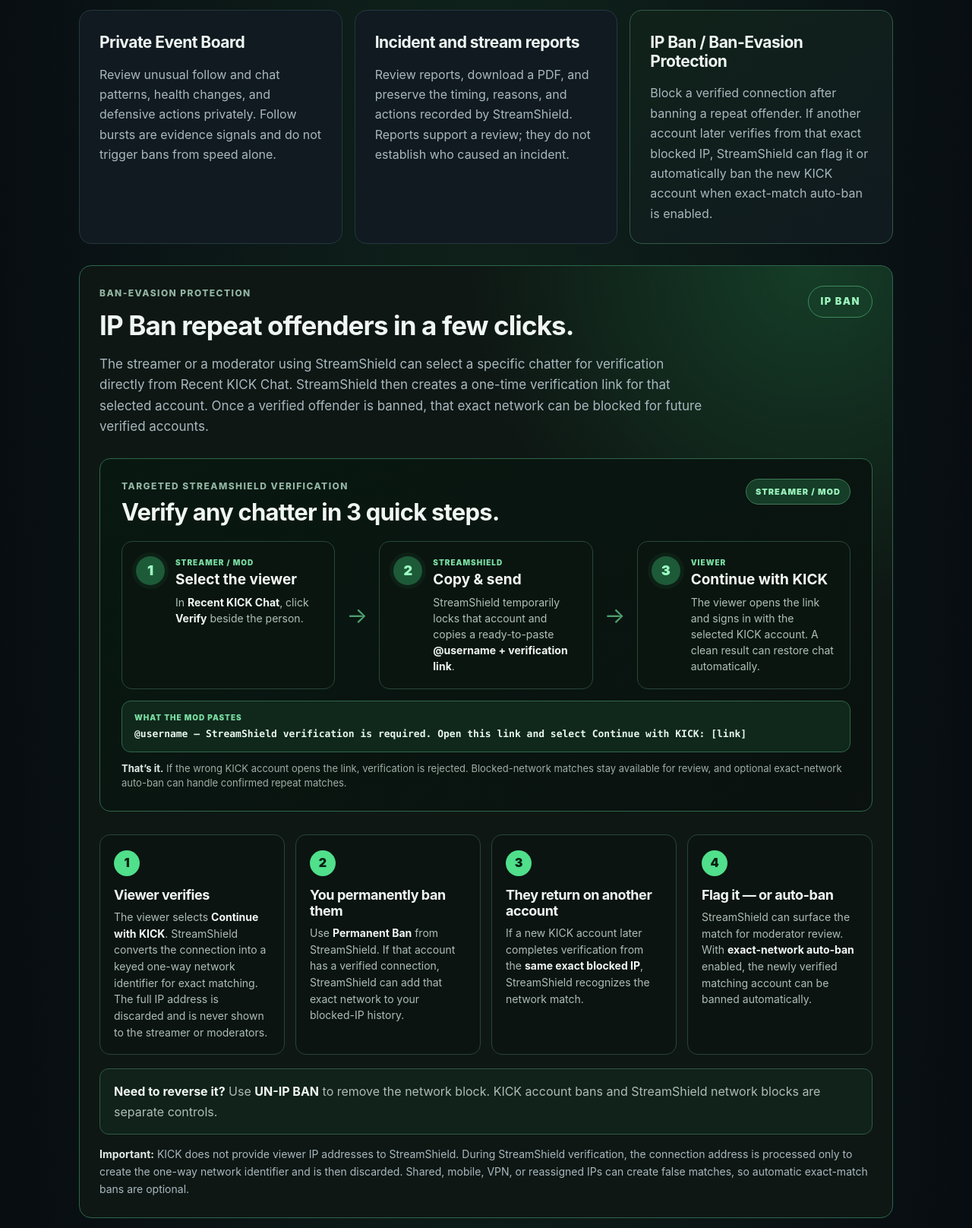
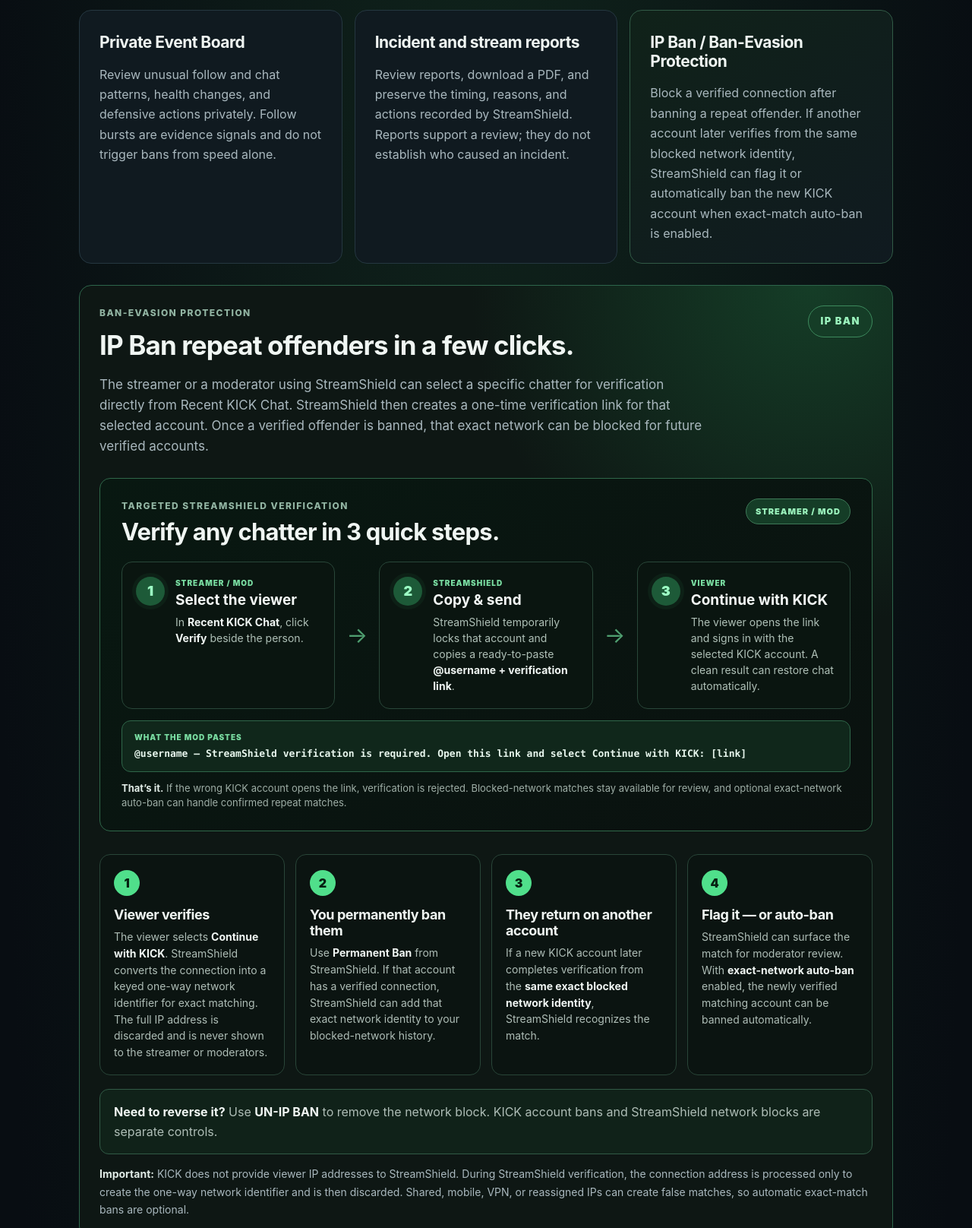
Before and after one commit to jamesfxq-jpg/streamshield-protection, a plain HTML site: page index.html in a window 1280 px wide. Shown: the part 1214-2830 px from the top of the page at 76% size. Drawn offline with Linux system fonts and the light colour scheme.

Commit message:
Align public IP-ban wording with hash-only network identity

```diff
--- a/index.html
+++ b/index.html
@@ -32,7 +32,7 @@
 <article class="card"><h3>Recovery Center</h3><p>Undo the latest supported moderation action. Network blocks have their own <strong>UN-IP BAN</strong> control; removing a network block does not unban an already banned KICK account.</p></article>
 <article class="card"><h3>Private Event Board</h3><p>Review unusual follow and chat patterns, health changes, and defensive actions privately. Follow bursts are evidence signals and do not trigger bans from speed alone.</p></article>
 <article class="card"><h3>Incident and stream reports</h3><p>Review reports, download a PDF, and preserve the timing, reasons, and actions recorded by StreamShield. Reports support a review; they do not establish who caused an incident.</p></article>
-<article class="card ip-card"><h3>IP Ban / Ban-Evasion Protection</h3><p>Block a verified connection after banning a repeat offender. If another account later verifies from that exact blocked IP, StreamShield can flag it or automatically ban the new KICK account when exact-match auto-ban is enabled.</p></article>
+<article class="card ip-card"><h3>IP Ban / Ban-Evasion Protection</h3><p>Block a verified connection after banning a repeat offender. If another account later verifies from the same blocked network identity, StreamShield can flag it or automatically ban the new KICK account when exact-match auto-ban is enabled.</p></article>
 </div>
 </section>
 <section id="ip-ban" class="section card ip-ban-section" aria-labelledby="ip-ban-title">
@@ -69,8 +69,8 @@
 </div>
 <div class="ip-flow" aria-label="How StreamShield IP Ban works">
 <article class="ip-step"><span class="ip-step-number">1</span><div><h3>Viewer verifies</h3><p>The viewer selects <strong>Continue with KICK</strong>. StreamShield converts the connection into a keyed one-way network identifier for exact matching. The full IP address is discarded and is never shown to the streamer or moderators.</p></div></article>
-<article class="ip-step"><span class="ip-step-number">2</span><div><h3>You permanently ban them</h3><p>Use <strong>Permanent Ban</strong> from StreamShield. If that account has a verified connection, StreamShield can add that exact network to your blocked-IP history.</p></div></article>
-<article class="ip-step"><span class="ip-step-number">3</span><div><h3>They return on another account</h3><p>If a new KICK account later completes verification from the <strong>same exact blocked IP</strong>, StreamShield recognizes the network match.</p></div></article>
+<article class="ip-step"><span class="ip-step-number">2</span><div><h3>You permanently ban them</h3><p>Use <strong>Permanent Ban</strong> from StreamShield. If that account has a verified connection, StreamShield can add that exact network identity to your blocked-network history.</p></div></article>
+<article class="ip-step"><span class="ip-step-number">3</span><div><h3>They return on another account</h3><p>If a new KICK account later completes verification from the <strong>same exact blocked network identity</strong>, StreamShield recognizes the match.</p></div></article>
 <article class="ip-step"><span class="ip-step-number">4</span><div><h3>Flag it — or auto-ban</h3><p>StreamShield can surface the match for moderator review. With <strong>exact-network auto-ban</strong> enabled, the newly verified matching account can be banned automatically.</p></div></article>
 </div>
 <div class="ip-ban-actions">
@@ -88,7 +88,7 @@
 </ol>
 <p class="mini">Already using an earlier beta? Close it before running the Beta 11 installer, then reconnect KICK and rerun the check.</p>
 <div class="notice"><p><strong>Windows publisher notice:</strong> this beta is not yet commercially code signed. If Windows blocks installation, leave system security protections enabled and contact the person who supplied your beta access.</p></div>
-<details class="release-details"><summary>Download details and release verification</summary><p class="mini">File: <span class="code">StreamShield-Protection-0.6.0-beta.11-Windows.zip</span><br>Version: <strong>0.6.0-beta.11</strong></p><p class="mini">SHA-256: <span class="code" id="release-sha256">7c982c9c47d616a8a25c6761e95c706f0b166a1da4cbf2bc563caeabd48f8358</span></p><p><a href="/release.json">View release metadata</a></p></details>
+<details class="release-details"><summary>Download details and release verification</summary><p class="mini">File: <span class="code">StreamShield-Protection-0.6.0-beta.11-Windows.zip</span><br>Version: <strong>0.6.0-beta.11</strong></p><p class="mini">SHA-256: <span class="code" id="release-sha256">6a2952e8d13d688f9bed05ea8c467e251d6dbf6ffde3b705728040719a065b57</span></p><p><a href="/release.json">View release metadata</a></p></details>
 </section>
 <section id="use" class="section card" aria-labelledby="use-title"><div class="eyebrow">While you stream</div><h2 id="use-title">A practical routine.</h2>
 <ul class="list">
@@ -101,7 +101,7 @@
 </ul></section>
 <section class="section grid two" aria-label="Status and network protection guidance">
 <div class="card"><div class="eyebrow">Health guide</div><h2>Read each check.</h2><p><span class="status">READY</span> The checks shown in the app have passed.</p><p><span class="status warning">PENDING / DEGRADED</span> An event, live signal, connection, or required service still needs attention.</p><p><span class="status error">SUSPICIOUS ACTIVITY</span> Review the activity and reasons before taking action.</p><p class="mini">A healthy connection confirms monitoring availability. It does not guarantee that every abusive action will be detected or stopped.</p></div>
-<div class="card"><div class="eyebrow">Optional network protection</div><h2>Exact matches need context.</h2><p>Only people who use StreamShield’s verification flow can provide a verified connection record. KICK does not supply viewer IPs to StreamShield.</p><p>Public IP addresses can be shared or reassigned. With the separate exact-match auto-ban setting enabled, a newly verified account matching a blocked IP can be banned. Review possible false positives.</p><p>Targeted verification also uses a random first-party browser token. A token match is a moderator review signal by default; it is not a permanent device identity.</p></div>
+<div class="card"><div class="eyebrow">Optional network protection</div><h2>Exact matches need context.</h2><p>Only people who use StreamShield’s verification flow can provide a verified connection record. KICK does not supply viewer IPs to StreamShield.</p><p>Public IP addresses can be shared or reassigned. With the separate exact-match auto-ban setting enabled, a newly verified account matching a blocked network identity can be banned. Review possible false positives.</p><p>Targeted verification also uses a random first-party browser token. A token match is a moderator review signal by default; it is not a permanent device identity.</p></div>
 </section>
 <section id="branding" class="section" aria-labelledby="branding-title"><div class="eyebrow">For your OBS scenes</div><h2 id="branding-title">StreamShield branding, ready to download.</h2><p class="mini">These transparent PNGs are also included in the Windows download’s <strong>Streamer Branding</strong> folder. In OBS, add an <strong>Image</strong> source, select a PNG, resize without changing its proportions, and lock the source.</p>
 <div class="grid brand-grid">
```
